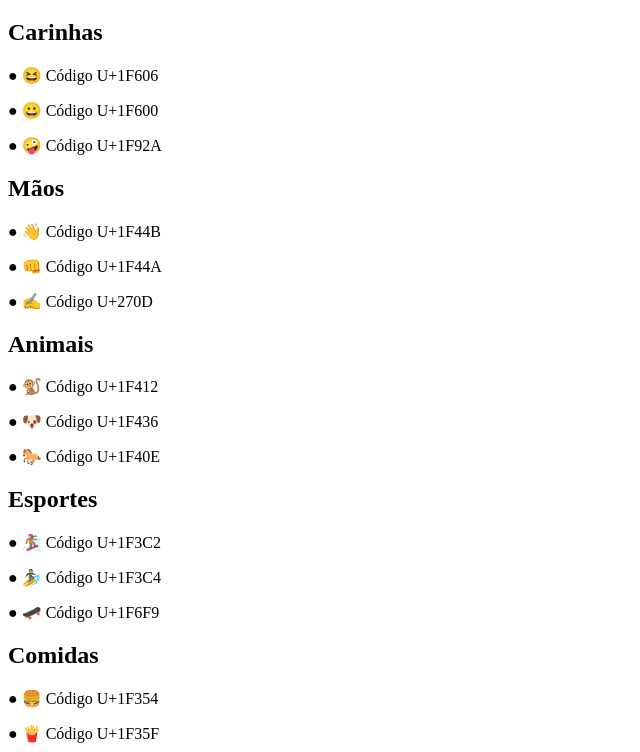
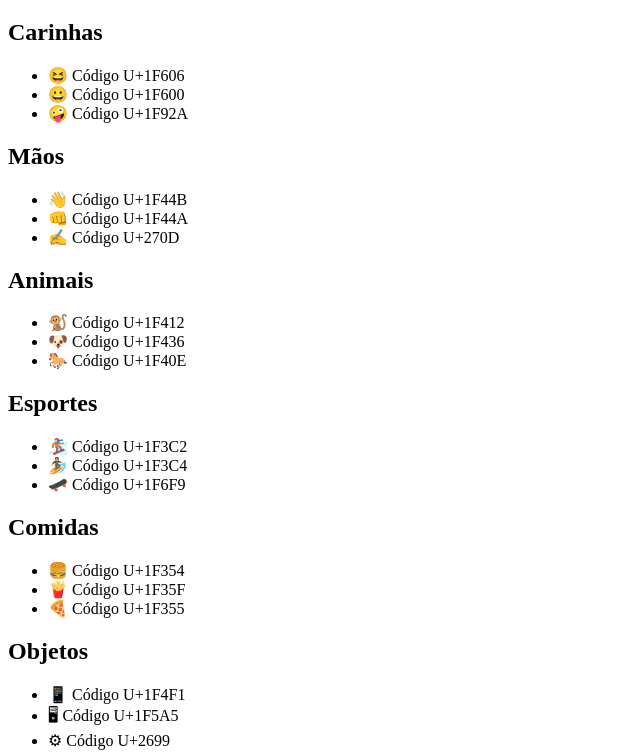
Before and after one commit to claudiodornelles/CursoEmVideo-HTML5-e-CSS3, a plain HTML site: page Desafios/d004/index.html in a window 1280 px wide. Shown: the part 61-813 px from the top of the page, without its empty margins (0-640 px from the left). Drawn offline with Linux system fonts and the light colour scheme.

Commit message:
Ajuste de semântica - d004
Troca de lista em parágrafos por lista não ordenada

```diff
--- a/Desafios/d004/index.html
+++ b/Desafios/d004/index.html
@@ -10,28 +10,40 @@
 <body>
     <h1>Meus emojis favoritos</h1>
         <h2>Carinhas</h2>
-            <p>&#x25CF &#x1F606 Código U+1F606</p>
-            <p>&#x25CF &#x1F600 Código U+1F600</p>
-            <p>&#x25CF &#x1F92A Código U+1F92A</p>
+            <ul>
+                <li>&#x1F606 Código U+1F606</li>
+                <li>&#x1F600 Código U+1F600</li>
+                <li>&#x1F92A Código U+1F92A</li>
+            </ul>
         <h2>Mãos</h2>
-            <p>&#x25CF &#x1F44B Código U+1F44B</p>
-            <p>&#x25CF &#x1F44A Código U+1F44A</p>
-            <p>&#x25CF &#x270D Código U+270D</p>
+            <ul>
+                <li>&#x1F44B Código U+1F44B</li>
+                <li>&#x1F44A Código U+1F44A</li>
+                <li>&#x270D Código U+270D</li>
+            </ul>
         <h2>Animais</h2>
-            <p>&#x25CF &#x1F412 Código U+1F412</p>
-            <p>&#x25CF &#x1F436 Código U+1F436</p>
-            <p>&#x25CF &#x1F40E Código U+1F40E</p>
+            <ul>
+                <li>&#x1F412 Código U+1F412</li>
+                <li>&#x1F436 Código U+1F436</li>
+                <li>&#x1F40E Código U+1F40E</li>
+            </ul>
         <h2>Esportes</h2>
-            <p>&#x25CF &#x1F3C2 Código U+1F3C2</p>
-            <p>&#x25CF &#x1F3C4 Código U+1F3C4</p>
-            <p>&#x25CF &#x1F6F9 Código U+1F6F9</p>
+            <ul>
+                <li>&#x1F3C2 Código U+1F3C2</li>
+                <li>&#x1F3C4 Código U+1F3C4</li>
+                <li>&#x1F6F9 Código U+1F6F9</li>
+            </ul>
         <h2>Comidas</h2>
-            <p>&#x25CF &#x1F354 Código U+1F354</p>
-            <p>&#x25CF &#x1F35F Código U+1F35F</p>
-            <p>&#x25CF &#x1F355 Código U+1F355</p>
+            <ul>
+                <li>&#x1F354 Código U+1F354</li>
+                <li>&#x1F35F Código U+1F35F</li>
+                <li>&#x1F355 Código U+1F355</li>
+            </ul>
         <h2>Objetos</h2>
-            <p>&#x25CF &#x1F4F1 Código U+1F4F1</p>
-            <p>&#x25CF &#x1F5A5 Código U+1F5A5</p>
-            <p>&#x25CF &#x2699 Código U+2699</p>
+            <ul>
+                <li>&#x1F4F1 Código U+1F4F1</li>
+                <li>&#x1F5A5 Código U+1F5A5</li>
+                <li>&#x2699 Código U+2699</li>
+            </ul>
 </body>
 </html>
```
